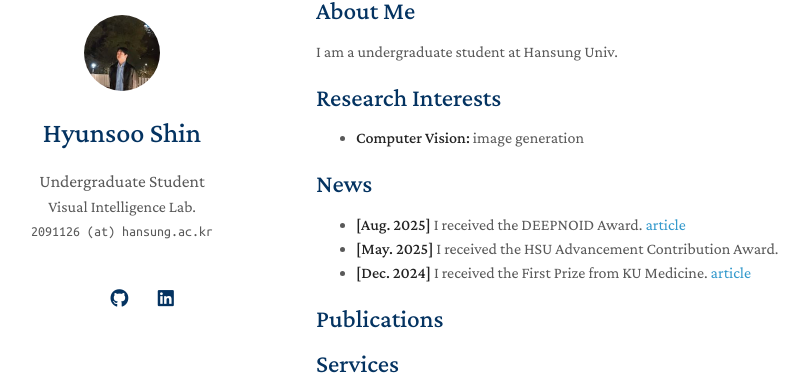
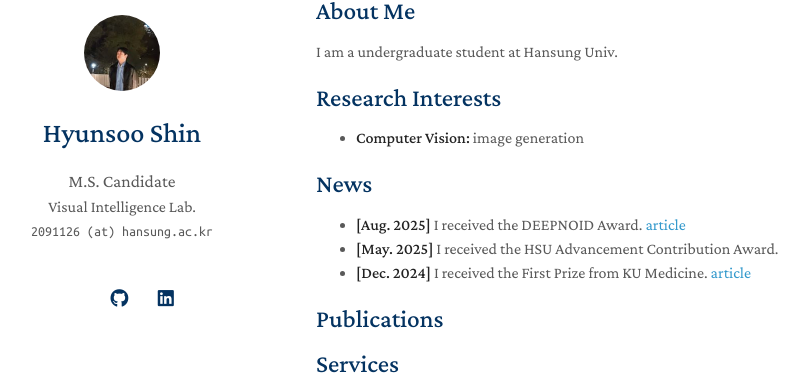
Before and after one commit to YONGJI04/yongji04.github.io, a Jekyll site: the page built from index.md, in a window 1280 px wide. Shown: the part 69-444 px from the top of the page, without its empty margins (154-963 px from the left). Built offline with Jekyll 4.4.1, drawn with Linux system fonts in a browser that asks for light colours; a style sheet for code colours, icons or effects is not loaded; our own code applies the rules of GitHub Pages for plain Markdown files.

Commit message:
Update _config.yml

```diff
--- a/_config.yml
+++ b/_config.yml
@@ -1,6 +1,6 @@
 # Basic Information
 title: Hyunsoo Shin
-position: Undergraduate Student
+position: M.S. Candidate
 affiliation: Visual Intelligence Lab.
 email: 2091126 (at) hansung.ac.kr
 
@@ -15,7 +15,7 @@ canonical: https://shinhyun-soo.github.io/
 #google_scholar: https://scholar.google.com/
 cv_link: assets/files/curriculum_vitae.pdf
 github_link: https://github.com/shinhyun-soo
-linkedin: https://www.linkedin.com/in/%ED%98%84%EC%88%98-%EC%8B%A0-7412b7253/
+linkedin: https://www.linkedin.com/in/hyunsoo-shin-7412b7253/
 #twitter: https://twitter.com/
 
 # Images (e.g., your profile picture and your website's favicon)
```
